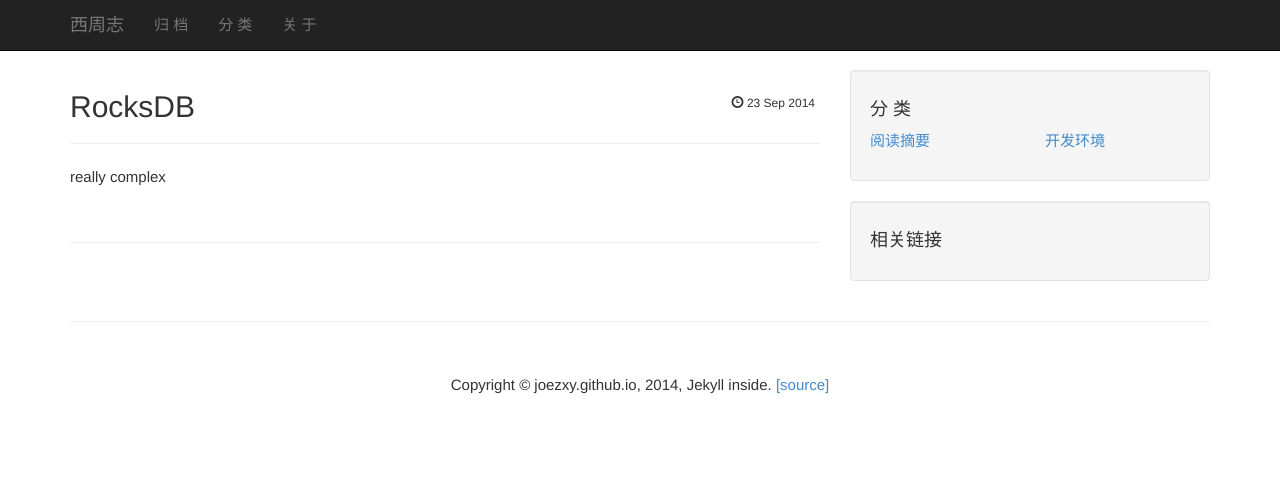
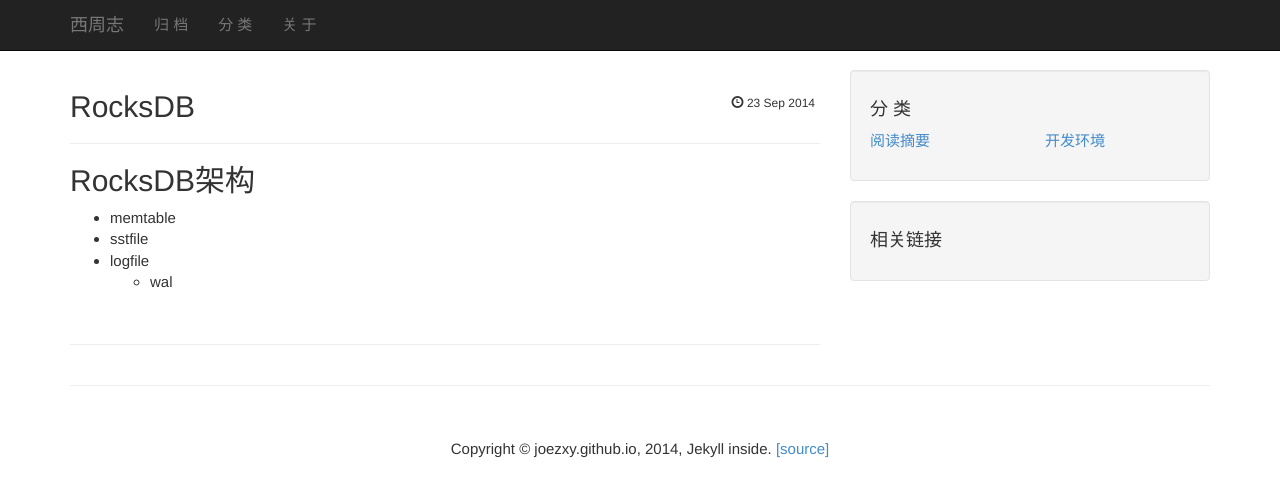
Before and after one commit to joezxy/joezxy.github.io, a Jekyll site: the page built from _posts/2014-09-23-rocksdb.markdown, in a window 1280 px wide. Shown: the top 497 px of the page. Built offline with Jekyll 4.4.1, drawn with Linux system fonts in a browser that asks for light colours; nearby versions of some CDN libraries; library files that are not in the unit come from our copies; Markdown is read by kramdown in place of the engine named in the settings.

Commit message:
Update 2014-09-23-rocksdb.markdown

```diff
--- a/_posts/2014-09-23-rocksdb.markdown
+++ b/_posts/2014-09-23-rocksdb.markdown
@@ -4,4 +4,8 @@ category: "reading"
 title:  "RocksDB"
 tags: [Database]
 ---
-really complex
+## RocksDB架构
+* memtable
+* sstfile
+* logfile
+	* wal
```
